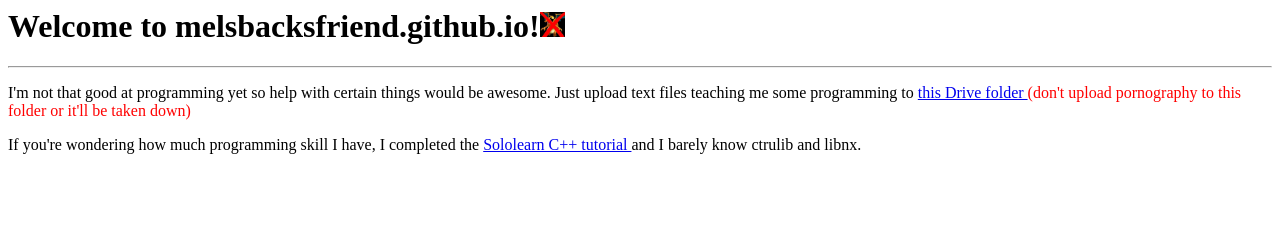
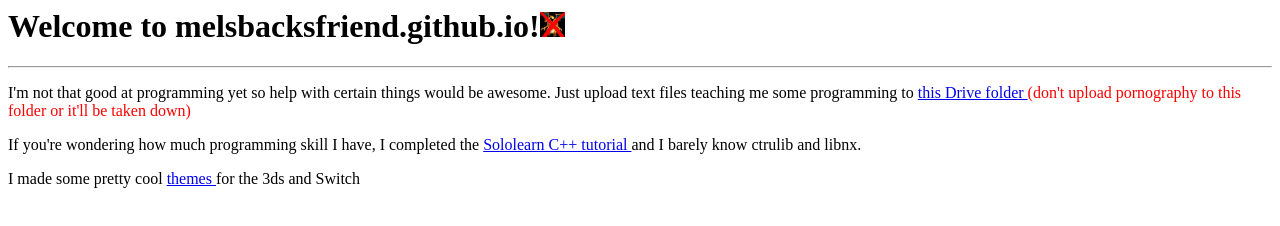
Before and after one commit to melsbacksfriend/melsbacksfriend.github.io, a plain HTML site: page index.html in a window 1280 px wide. Drawn offline with Linux system fonts and the light colour scheme.

Commit message:
Add files via upload

```diff
--- a/index.html
+++ b/index.html
@@ -7,5 +7,6 @@
 		<hr />
 		<p>I'm not that good at programming yet so help with certain things would be awesome.  Just upload text files teaching me some programming to <a href="https://drive.google.com/drive/folders/1LijjD2w7IjJIMPK0WZM2d_LQzVX9FiCL?usp=sharing" target="_blank"> this Drive folder </a> <font color="#FF0000">(don't upload pornography to this folder or it'll be taken down) </font></p>
 		<p>If you're wondering how much programming skill I have, I completed the <a href="https://www.sololearn.com/Play/CPlusPlus#" target="_blank"> Sololearn C++ tutorial </a>and I barely know ctrulib and libnx.  </p>
+		<p>I made some pretty cool <a href="https://drive.google.com/drive/folders/1kbjGfpnmzoEBsAAUWs0B2FAVc_eS65Hm?usp=sharing"> themes </a>for the 3ds and Switch
 	</body>
 </html>
```
